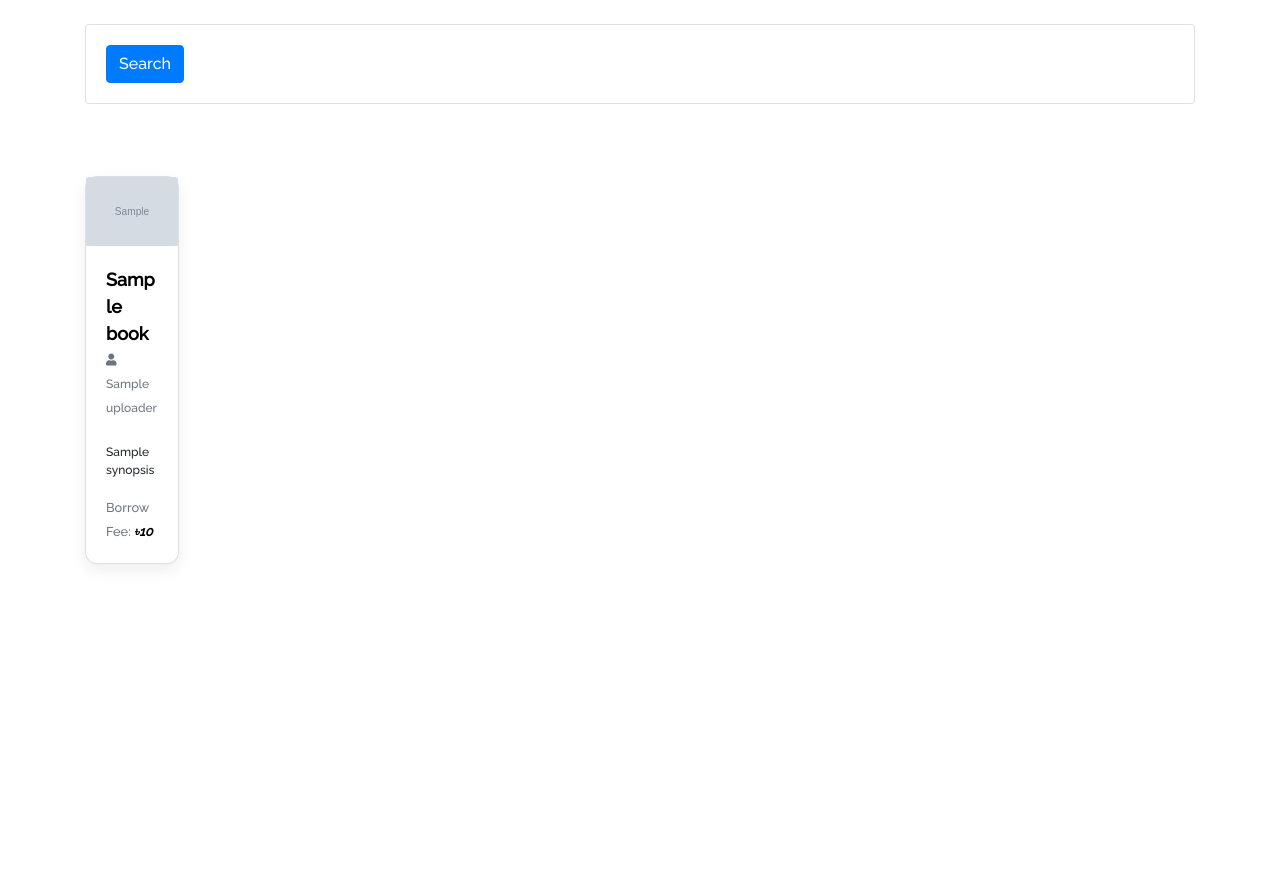
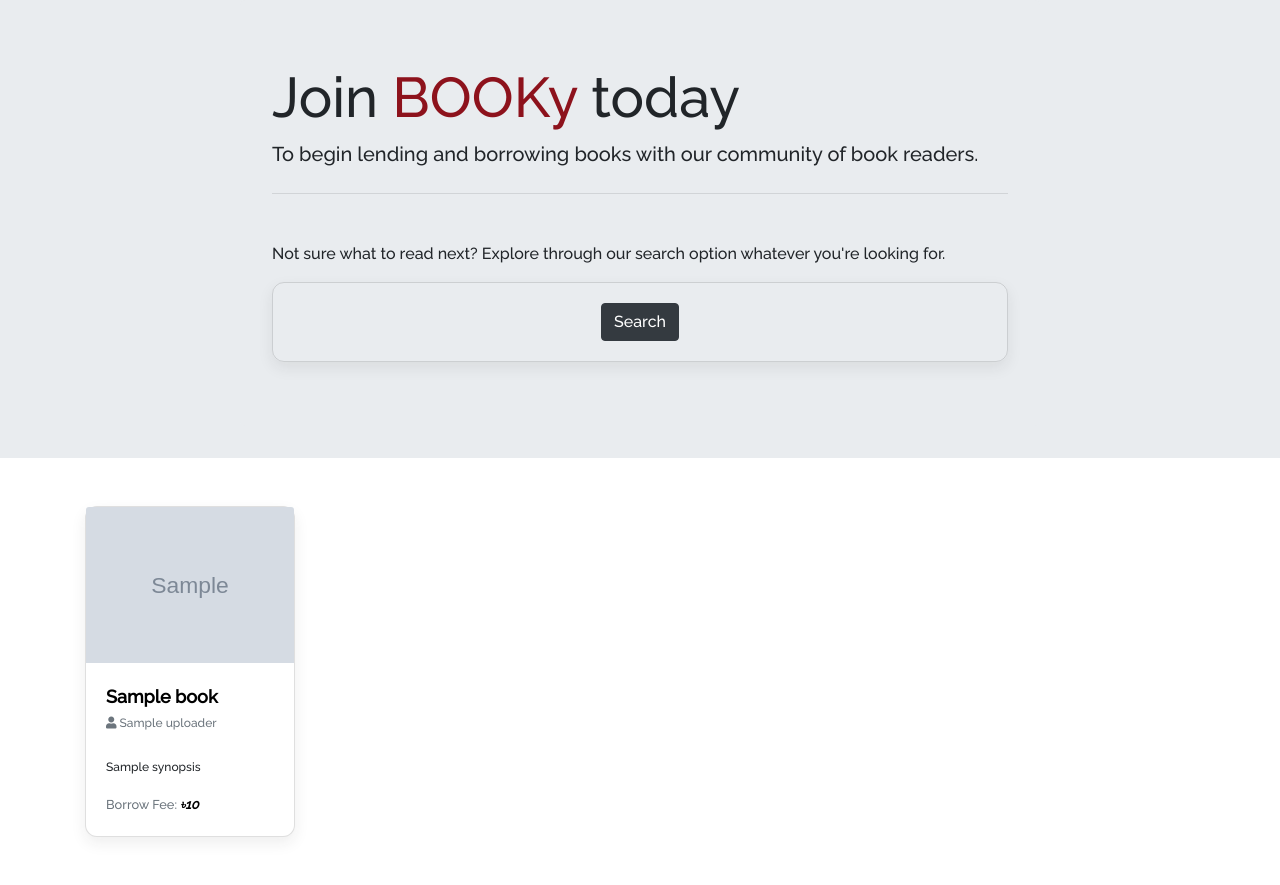
Before and after one commit to khalidsaifullaah/BOOKy, a Django app: template Source Code/main/templates/main/home.html in a window 1280 px wide. Shown: the part 56-941 px from the top of the page. Before the commit the page ends 621 px from the top, so only its background shows below. Run offline with Django 3.2, Linux system fonts and the light colour scheme; the template is opened without the code that fills it: most values are stand-ins (such as "Sample title", 1, 10 or a date in 2020); grey boxes marked "Sample" are stand-in pictures; some libraries are stand-ins or nearby versions.

Commit message:
front-end tweaks

```diff
--- a/Source Code/main/filters.py
+++ b/Source Code/main/filters.py
@@ -1,10 +1,11 @@
 import django_filters
 from .views import Book
+from django.forms.widgets import TextInput
 
 class BookFilter(django_filters.FilterSet):
 
-    title = django_filters.CharFilter(field_name='title', lookup_expr='icontains')
-    authors = django_filters.CharFilter(field_name='authors', lookup_expr='icontains')
+    title = django_filters.CharFilter(field_name='title', label='', lookup_expr='icontains', widget=TextInput(attrs={'placeholder': 'Title contains'}))
+    authors = django_filters.CharFilter(field_name='authors', label='', lookup_expr='icontains', widget=TextInput(attrs={'placeholder': 'Authors contain'}))
     #price_lower_than = django_filters.NumberFilter(field_name='price', lookup_expr='lt')
     #price_greater_than = django_filters.NumberFilter(field_name='price', lookup_expr='gt')
 
--- a/Source Code/main/templates/main/base.html
+++ b/Source Code/main/templates/main/base.html
@@ -32,7 +32,7 @@
 </head>
 
 <body style="font-family: 'Raleway', sans-serif;">
-  <nav class="navbar navbar-expand-lg navbar-dark bg-dark">
+  <nav class="navbar sticky-top navbar-expand-lg navbar-dark bg-dark">
     <a class="navbar-brand navLogo" href="{% url 'home' %}">BOOKy</a>
     <button class="navbar-toggler" type="button" data-toggle="collapse" data-target="#navbarSupportedContent"
       aria-controls="navbarSupportedContent" aria-expanded="false" aria-label="Toggle navigation">
@@ -78,6 +78,8 @@
   {% endfor %}
   {% endif %}
   <!-- <br><h1 class="heading text-center bg-grey">Let's change the WORLD!</h1><br> -->
+  {% block nonContainer %}
+  {% endblock %}
   <div class="container">
     {% block content %}
 
--- a/Source Code/main/templates/main/home.html
+++ b/Source Code/main/templates/main/home.html
@@ -1,30 +1,57 @@
 {% extends "main/base.html" %}
 {% load static %}
 {% block css_link %}
+{% load crispy_forms_tags %}
 <link rel="stylesheet" href="{% static 'users/main.css' %}">
+<style>
+
+#id_genre{
+    margin-left: 5px;
+    background-color: transparent;
+}
+#id_title{
+    background-color: transparent;
+}
+#id_authors{
+    background-color: transparent;
+}
+</style>
 {% endblock %}
 
-{% block content %}
+{% block nonContainer %}
+<div class="container-fit" style="background-color: #E9ECEF;">
+    <div class="row m-0">
+        <div class="col">
+            <div class="jumbotron" style="margin-right: 18%; margin-left: 18%;">
+                <h1 class="display-4">Join<span style="color: #8D121C;"> BOOKy </span>today</h1>
+                <p class="lead">To begin lending and borrowing books with our community of book readers.</p>
+                <hr class="my-4 w-100">
+                <p class="mt-5">Not sure what to read next? Explore through our search option whatever you're looking for.</p>
+                <div class="row a">
+                    <div class="col ">
+                        <div class="card card-body text-center" style="background-color: transparent; border-radius: .75rem; box-shadow: 0 6px 15px rgba(36, 37, 38, 0.08);">
 
-<br>
-<div class="row">
-	<div class="col">
-		<div class="card card-body">
+                            <form method="get" class="form-inline justify-content-around">
+                                {{ filter.form|crispy }}
 
-			<form method="get">
-				{{filter.form}}
-
-		    <button class="btn btn-primary" type="submit">Search</button>
+                            <button class="btn btn-dark" type="submit">Search</button>
                           </form>
 
                         </div>
                     </div>
 
                 </div>
-<br>
+              </div>
+        </div>
+    </div>
+</div>
+{% endblock nonContainer%}
+{% block content %}
+
 
 <div class="card-deck mt-5">
     <div class="row">
+        {% if object_list.count > 1 %}
         {% for book in object_list %}
         <div class="col-4 mb-5">
             <div class="card"
@@ -37,12 +64,34 @@
                         class="card-title">{{ book.title }}</a><br>
                     <small class="text-muted" style="font-size: 12px;"><i class="fas fa-user"></i> <span>{{ book.uploader }}</span></small><br><br>
                     <p class="card-text" style="font-size: 12px;">{{book.synopsis|truncatechars:100}}</p>
-                    <p class="card-text"><small class="text-muted">Borrow Fee: <span
-                                style="color: black; font-weight: 600; font-style: italic;">৳{{ book.price}}</span></small></p>
+                    <p class="card-text"><small class="text-muted">Borrow Fee: <span style="color: black; font-weight: 600; font-style: italic;">৳{{ book.price}}</span></small></p>
                 </div>
             </div>
         </div>
         {% endfor %}
+        {% else %}
+            {% if object_list.count == 0 %}
+            <h3>Sorry, your search returned no results. Please try again with different keywords.</h3>
+            {% else %}
+            {% for book in object_list %}
+            <div class="col-7 mb-5">
+                <div class="card"
+                    style="background-color: white; border-radius: .75rem; box-shadow: 0 6px 15px rgba(36, 37, 38, 0.08);">
+                    <img class="card-img-top img-responsive" style="height:100%;width:100%;" src="{{ book.cover.url }}"
+                        alt="book cover">
+                    <div class="card-body">
+                        <a href="{% url 'book-detail' book.id %}"
+                            style="text-decoration: none; font-size: 18px; font-weight: 600; color: black;"
+                            class="card-title">{{ book.title }}</a><br>
+                        <small class="text-muted" style="font-size: 12px;"><i class="fas fa-user"></i> <span>{{ book.uploader }}</span></small><br><br>
+                        <p class="card-text" style="font-size: 12px;">{{book.synopsis|truncatechars:100}}</p>
+                        <p class="card-text"><small class="text-muted">Borrow Fee: <span style="color: black; font-weight: 600; font-style: italic;">৳{{ book.price}}</span></small></p>
+                    </div>
+                </div>
+            </div>
+            {% endfor %}
+            {% endif %}
+        {% endif %}
     </div>
 </div>
 
--- a/Source Code/users/static/users/main.css
+++ b/Source Code/users/static/users/main.css
@@ -20,6 +20,8 @@ body,html{
     /* animation-timing-function: ease-in; */
 
 }
+
+
 
 /* @keyframes slideBG{
     0% {
--- a/Source Code/users/templates/users/profile.html
+++ b/Source Code/users/templates/users/profile.html
@@ -58,8 +58,7 @@
                     <a href="{% url 'book-detail' book.id %}"
                         style="text-decoration: none; font-size: 18px; font-weight: 600; color: black;"
                         class="card-title">{{ book.title }}</a><br>
-                    <small class="text-muted" style="font-size: 12px;"><i class="fas fa-user"></i> <span>{{
-                            book.uploader }}</span></small><br><br>
+                    <small class="text-muted" style="font-size: 12px;"><i class="fas fa-user"></i> <span>{{ book.uploader }}</span></small><br><br>
                     <p class="card-text" style="font-size: 12px;">{{book.synopsis|truncatechars:100}}</p>
                     <p class="card-text"><small class="text-muted">Borrow Fee: <span
                                 style="color: black; font-weight: 600; font-style: italic;">৳{{ book.price}}</span></small></p>
```
Also changed, not shown: Source Code/main/templates/main/search_results.html (+5 -2 lines), Source Code/main/views.py (+0 -18 lines), Source Code/db.sqlite3, Source Code/media/book_covers/51uHSFHydpL_mEYBnQP.jpg (added), Source Code/media/book_covers/yqaphhzu-1570187086.jpg. Lines whose indentation alone changed are shown as unchanged.
